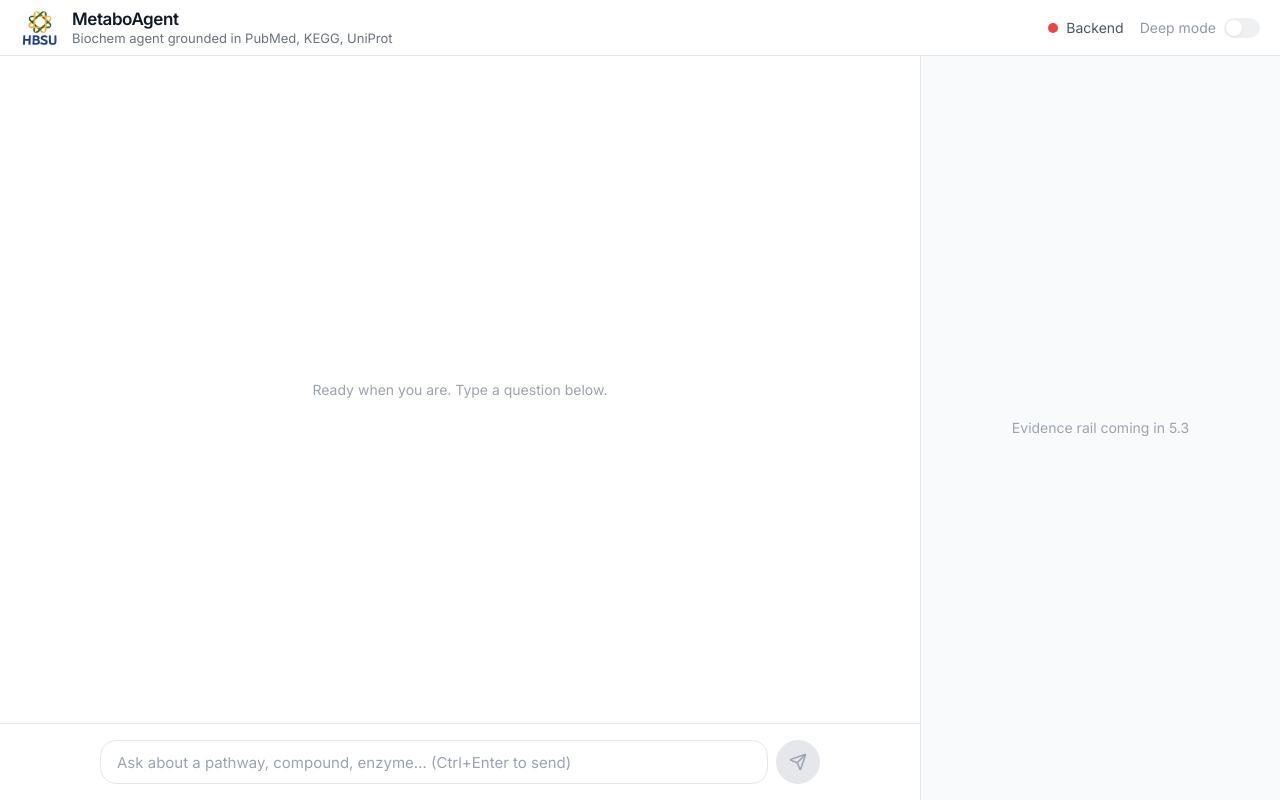
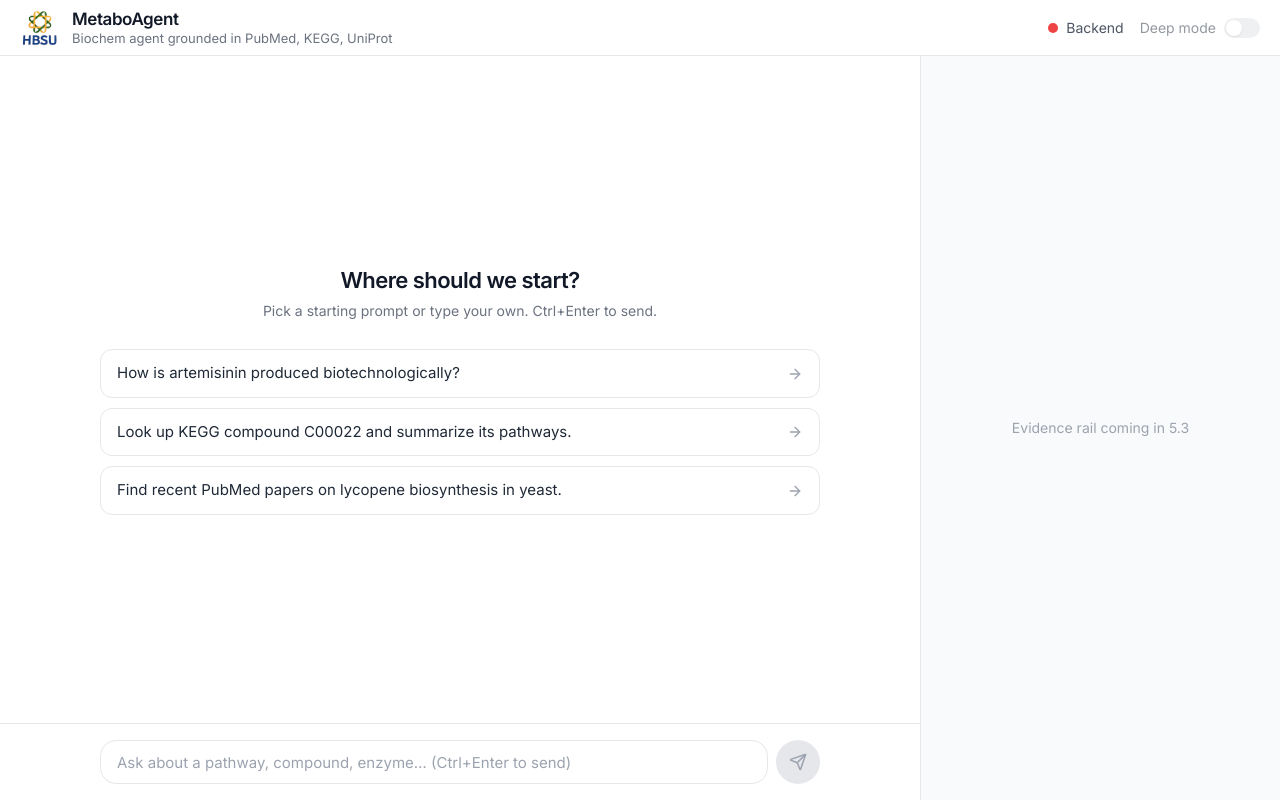
Before and after one commit to tushrx/metaboagent, a Next.js app in the folder ui/web/: page / in a window 1280 px wide. Built offline with nearby package versions, Linux system fonts and the light colour scheme; no server answers.

Commit message:
phase5.2: suggested prompts empty state

```diff
--- a/ui/web/components/main-pane.tsx
+++ b/ui/web/components/main-pane.tsx
@@ -9,6 +9,7 @@
   type ChatMessage,
   type StreamingState,
 } from "./message-list";
+import { SuggestedPrompts } from "./suggested-prompts";
 
 function newId(): string {
   return `${Date.now().toString(36)}-${Math.random().toString(36).slice(2, 7)}`;
@@ -129,11 +130,13 @@
     if (errorMessage) setLastError(errorMessage);
   }, [input, messages, streaming]);
 
+  const fillInput = useCallback((prompt: string) => {
+    setInput(prompt);
+    // Defer focus so the textarea renders before we touch it.
+    setTimeout(() => inputRef.current?.focus(), 0);
+  }, []);
+
   const isEmpty = messages.length === 0 && !streaming;
-
-  // fillInput will be wired to SuggestedPrompts in the next commit.
-  // Exposing the function + ref now keeps the wiring commit minimal.
-  void inputRef;
 
   return (
     <section
@@ -142,7 +145,7 @@
     >
       <div className="flex-1 overflow-y-auto">
         {isEmpty ? (
-          <EmptyState />
+          <SuggestedPrompts onPick={fillInput} />
         ) : (
           <MessageList messages={messages} streaming={streaming} />
         )}
@@ -177,14 +180,3 @@
     </section>
   );
 }
-
-// Placeholder — the real SuggestedPrompts lands in the next commit.
-function EmptyState() {
-  return (
-    <div className="flex h-full items-center justify-center">
-      <p className="text-sm text-gray-400">
-        Ready when you are. Type a question below.
-      </p>
-    </div>
-  );
-}
--- /dev/null
+++ b/ui/web/components/suggested-prompts.tsx
@@ -0,0 +1,44 @@
+"use client";
+
+import { ArrowRight } from "lucide-react";
+
+const SAMPLES: readonly string[] = [
+  "How is artemisinin produced biotechnologically?",
+  "Look up KEGG compound C00022 and summarize its pathways.",
+  "Find recent PubMed papers on lycopene biosynthesis in yeast.",
+];
+
+interface Props {
+  onPick: (prompt: string) => void;
+}
+
+export function SuggestedPrompts({ onPick }: Props) {
+  return (
+    <div className="mx-auto flex h-full w-full max-w-3xl flex-col items-center justify-center px-6">
+      <h2 className="mb-1 text-[22px] font-semibold tracking-tight text-gray-900">
+        Where should we start?
+      </h2>
+      <p className="mb-7 text-sm text-gray-500">
+        Pick a starting prompt or type your own. Ctrl+Enter to send.
+      </p>
+
+      <ul className="flex w-full flex-col gap-2.5" aria-label="Suggested prompts">
+        {SAMPLES.map((prompt) => (
+          <li key={prompt}>
+            <button
+              type="button"
+              onClick={() => onPick(prompt)}
+              className="group flex w-full items-center justify-between rounded-xl border border-gray-200 bg-white px-4 py-3 text-left text-[15px] text-gray-800 transition-colors hover:border-blue-300 hover:bg-blue-50 focus:border-blue-400 focus:bg-blue-50 focus:outline-none focus:ring-2 focus:ring-blue-500/20"
+            >
+              <span>{prompt}</span>
+              <ArrowRight
+                size={16}
+                className="ml-3 shrink-0 text-gray-400 transition-colors group-hover:text-blue-600"
+              />
+            </button>
+          </li>
+        ))}
+      </ul>
+    </div>
+  );
+}
```
